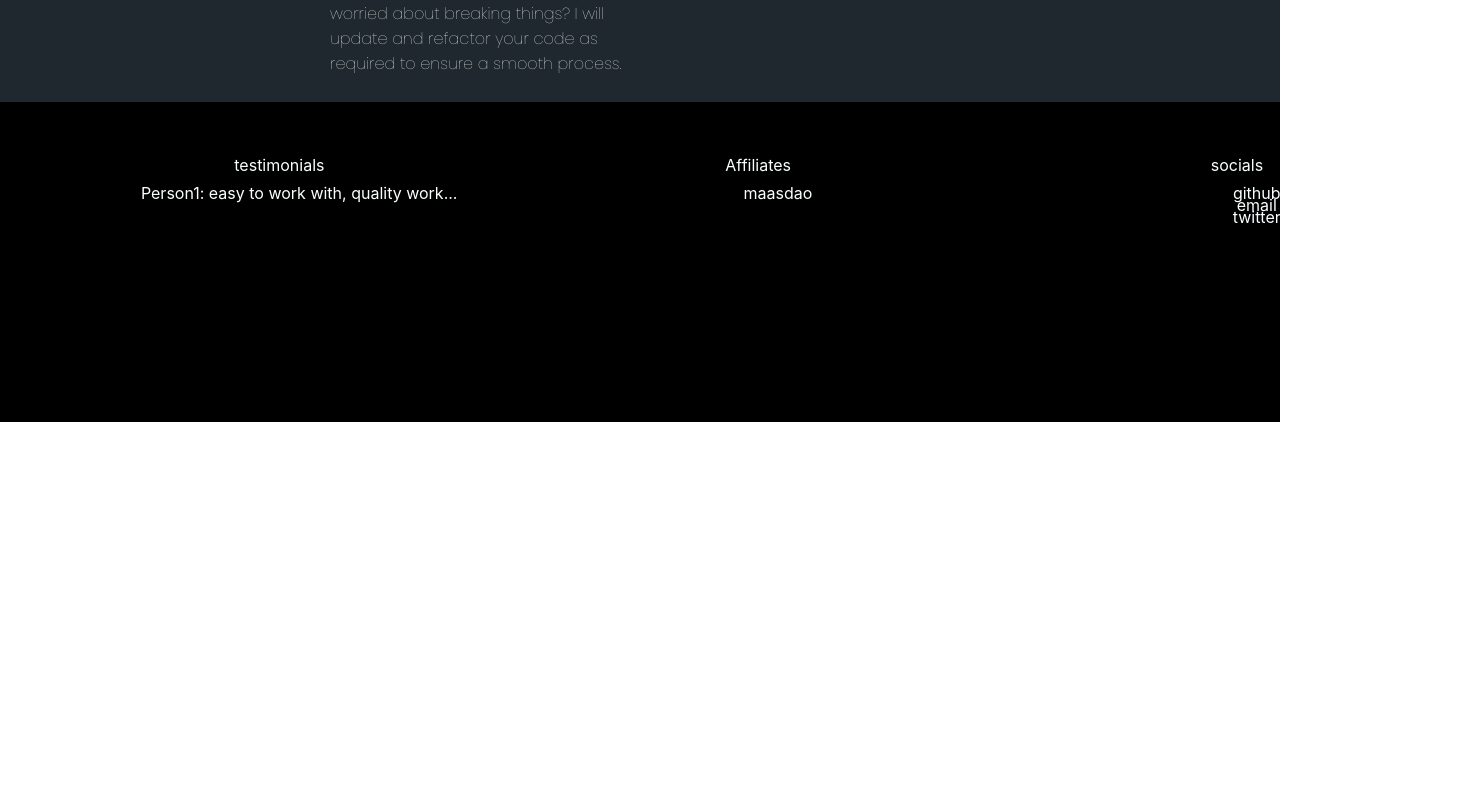
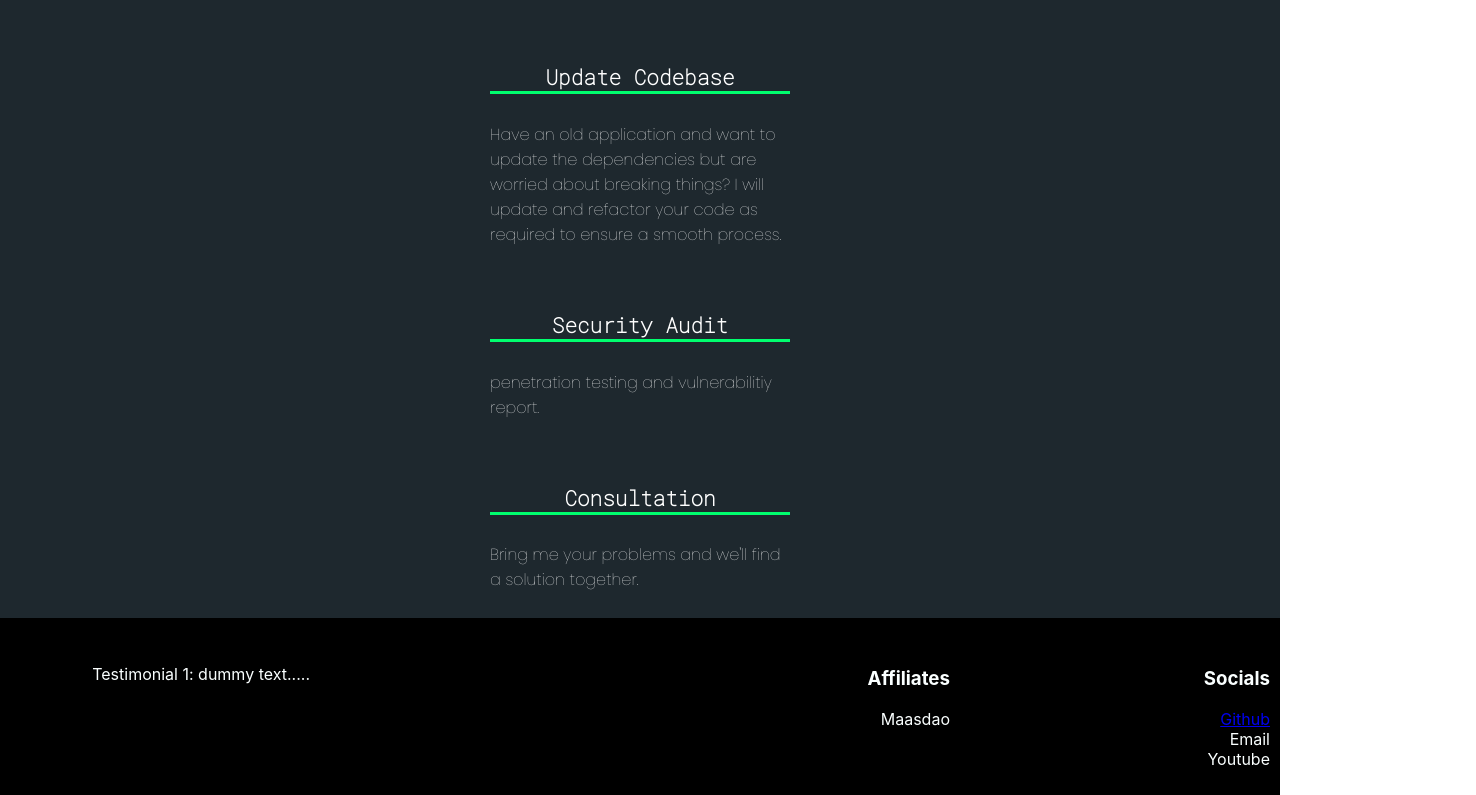
Before and after one commit to iFrogHop2Worlds/mydevsite, a React (Create React App) app: page /services in a window 1280 px wide. Shown: the part 648-1443 px from the top of the page, 1476 px wide, since content can reach past the window. Before the commit the page ends 1070 px from the top, so only its background shows below. Built offline with nearby package versions, Linux system fonts and the light colour scheme.

Commit message:
mobile support

```diff
--- a/src/components/footer.jsx
+++ b/src/components/footer.jsx
@@ -3,43 +3,61 @@ import React from 'react'
 export default function Footer() {
   return (
     <div>
-        <div id='footer'>
-            <ul id='footer-ul'>
-                <li id='footer-li'>testimonials
-                    <p> </p>
-                    <li id='footer-li'>Person1: easy to work with, quality work...</li>
-                </li>
-                <li id='footer-li'>Affiliates
-                    <p> </p>
-                    <li id='footer-li'>maasdao</li>
-                </li>
-                <li id='footer-li'>socials
-                    <p> </p>
-                    <li id='footer-li'>github</li>
-                    <li id='footer-li'>email</li>
-                    <li id='footer-li'>twitter</li>
-                </li>
-            </ul>
+        <div className='footer-row' id='footer'>
+
+            <div className='footer-col' id='testimonials'>
+                <p> Testimonial 1: dummy text.....</p>
+            </div>
+            <div className='footer-col' id='space'>
+
+            </div>
+
+            <div className='footer-col' id='affiliates'>
+            <h3>Affiliates</h3>
+            <p> Maasdao</p>
+            </div>
+
+            <div className='footer-col' id='socials'>
+                <h3>Socials</h3>
+                <ul id='footer-ul'>
+                    <li id='footer-li' ><a href='https://github.com/'>Github</a></li>
+                    <li id='footer-li'><a>Email</a></li>
+                    <li id='footer-li'><a>Youtube</a></li>
+                </ul>
+
+
+
+            </div>
+
         </div>
         <style>{`
             #footer {
                 background-color: #000000;
-                height: 300px;
+                height: auto;
                 width: 100%;
                 color: #faffff;
                 padding-top:20px;
             }
+            .footer-col {
+                float: left;
+                width: 300px;
+                padding: 10px;
+                text-align: right;
+            }
+            .footer-row {
+            width: 100%;
+            }
+
+            /* Clear floats after the columns */
+            .footer-row:after {
+            content: "";
+            display: table;
+            clear: both;
+            }
             #footer-ul {
-                display: flex;
                 list-style: none;
-                padding-top: 21px;
             }
-           #footer-li {
-                width: 330px;
-                line-height: 12px;
-                padding-right: 6%;
-                padding-left: 6%;
-            }
+
         `}</style>
     </div>
 
--- a/src/components/hamburger.jsx
+++ b/src/components/hamburger.jsx
@@ -41,7 +41,7 @@ const Hamburger = () => {
                     </li>
                 </ul>
             </div>
-            <div className='hamburger' onClick={toggleBurger}>
+            <div className='hamburger' onClick={toggleBurger}   >
                 <div className='burger burger1'></div>
                 <div className='burger burger2'></div>
                 <div className='burger burger3'></div>
--- a/src/components/header.jsx
+++ b/src/components/header.jsx
@@ -7,7 +7,7 @@ const Header = () => {
   return (
     <>
 
-      <div class="topnav" id='header-background'>
+      <div class="topnav" id='header-background' >
 
         <div className='navigation' id='myLinks'>
               <a href='http://billsdev.space/#'>
--- a/src/components/services.jsx
+++ b/src/components/services.jsx
@@ -7,7 +7,7 @@ export default function Services() {
     <div id='service-header-text'>
     <p>Traditional web and web3/blockchain services. Whether you want to build a new application, upgrade your existing one, utilize the blockchain or have your apps, dApps and smart contracts audited. I got you covered!</p>
     <div id='service-cta'>
-      <a href='/services'><button  id='navbtn'>Book now</button></a> <a href='/contact'><button  id='navbtn'>inquire form</button></a>
+      <a href='/services'><button  id='navbtn'>Book now</button></a> <a href='/contact'><button  id='navbtn'>Inquire</button></a>
     </div>
     </div>
 
@@ -42,6 +42,8 @@ export default function Services() {
           background-color: #1e282e;
           color: #ffffff;
           padding-top: 120px;
+          padding-left: 3%;
+          padding-right: 3%;
           font-family: 'Poppins', sans-serif;
 
         }
@@ -58,7 +60,7 @@ export default function Services() {
 
         }
         .row {
-
+          width: 100%;
         }
 
         /* Clear floats after the columns */
@@ -87,6 +89,31 @@ export default function Services() {
           font-family: 'Poppins', sans-serif;
         }
 
+        @media only screen and (max-width: 1380px) {
+         .column {
+            float: none;
+
+          }
+
+        }
+        @media only screen and (max-width: 800px) {
+         .column {
+
+          }
+
+          #background {
+          padding-left: 0.1%;
+          padding-right: 0.1%;
+
+
+        }
+        .center-content {
+
+        }
+
+        }
+
+
 
       `}</style>
     </div>
```
